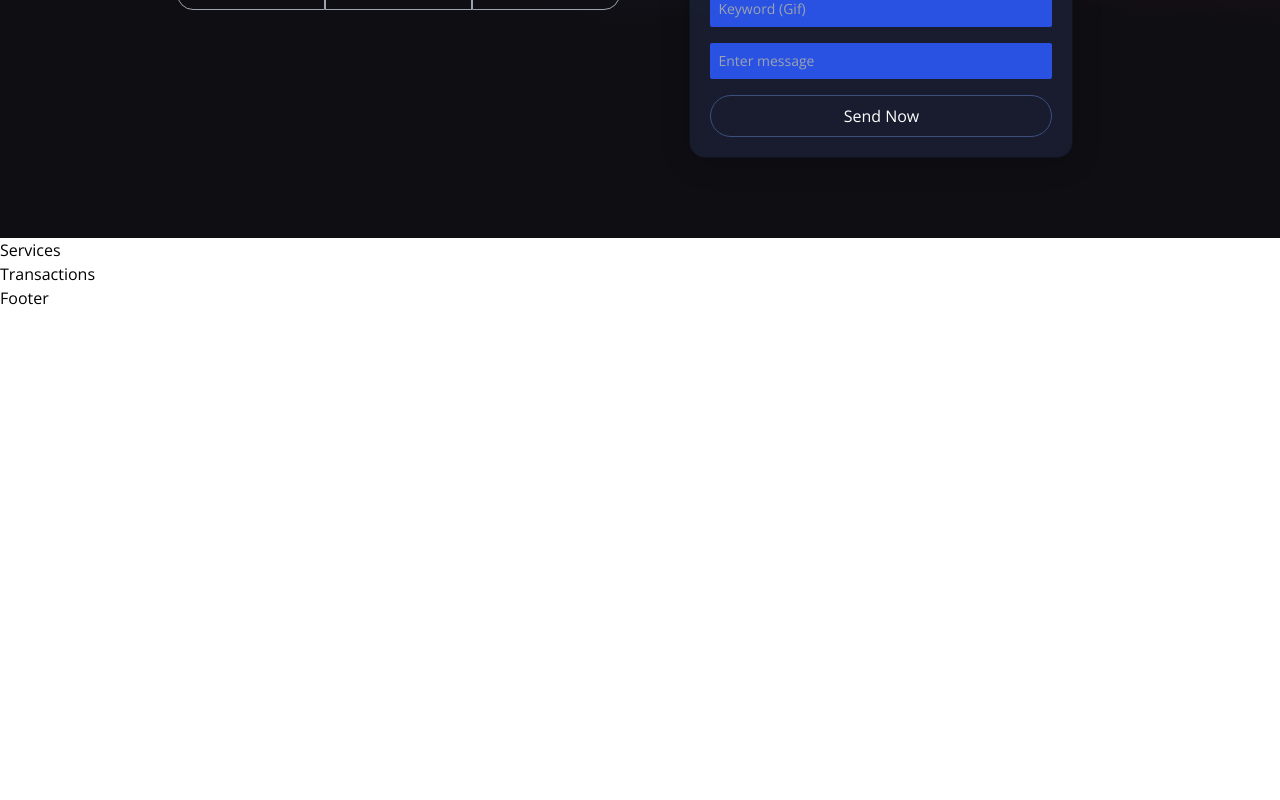
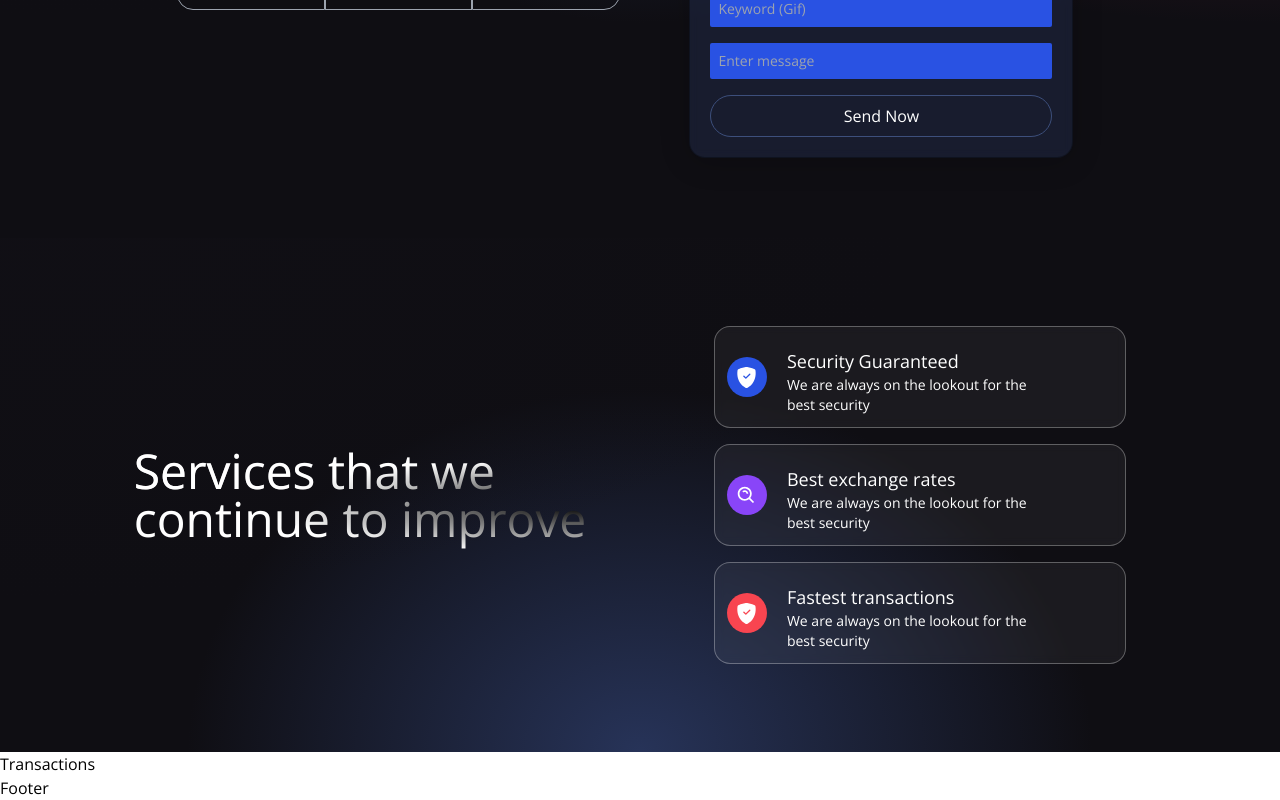
Before and after one commit to robertkibet/react-solidity-smartcontracts-web3, a React (Vite) app in the folder client/: page / in a window 1280 px wide. Shown: the part 494-1294 px from the top of the page. Before the commit the page ends 804 px from the top, so only its background shows below. Built offline with nearby package versions, Linux system fonts and the light colour scheme.

Commit message:
basic services screen

```diff
--- a/client/src/Components/Services.jsx
+++ b/client/src/Components/Services.jsx
@@ -1,7 +1,56 @@
 import React from "react";
+import {BsShieldFillCheck} from "react-icons/bs";
+import {BiSearchAlt} from "react-icons/bi";
+import {RiHeart2Fill} from "react-icons/ri";
 
+const ServiceCard = ({color, title, icons, subtitle}) => {
+  return (
+    <div className="flex flex-row justify-start items-center white-glassmorphism p-3 m-2 cursor-pointer hover:shadow-xl">
+      <div
+        className={`w-10 h-10 rounded-full flex justify-center items-center ${color}`}
+      >
+        {icons}
+      </div>
+      <div className="ml-5 flex flex-col flex-1">
+        <h1 className="mt-2 text-white text-lg">{title}</h1>
+        <p className="text-white text-sm md:w-9/12">{subtitle}</p>
+      </div>
+    </div>
+  );
+};
 const Services = () => {
-  return <div>Services</div>;
+  return (
+    <div className="flex flex-col md:flex-row w-full justify-center items-center gradient-bg-services">
+      <div className="flex w-full md:flex-row flex-col items-center justify-between md:p-20 py-12 px-4">
+        <div className="flex flex-1 flex-col justify-start items-center">
+          <h1 className="text-white text-3xl sm:text-5xl py-2 text-gradient">
+            Services that we
+            <br /> continue to improve
+          </h1>
+        </div>
+        <div className="flex-1 flex flex-col justify-start items-center">
+          <ServiceCard
+            color="bg-[#2952e3]"
+            title="Security Guaranteed"
+            icons={<BsShieldFillCheck className="text-white" fontSize={21} />}
+            subtitle="We are always on the lookout for the best security"
+          />
+          <ServiceCard
+            color="bg-[#8945F8]"
+            title="Best exchange rates"
+            icons={<BiSearchAlt className="text-white" fontSize={21} />}
+            subtitle="We are always on the lookout for the best security"
+          />
+          <ServiceCard
+            color="bg-[#f84550]"
+            title="Fastest transactions"
+            icons={<BsShieldFillCheck className="text-white" fontSize={21} />}
+            subtitle="We are always on the lookout for the best security"
+          />
+        </div>
+      </div>
+    </div>
+  );
 };
 
 export default Services;
```
